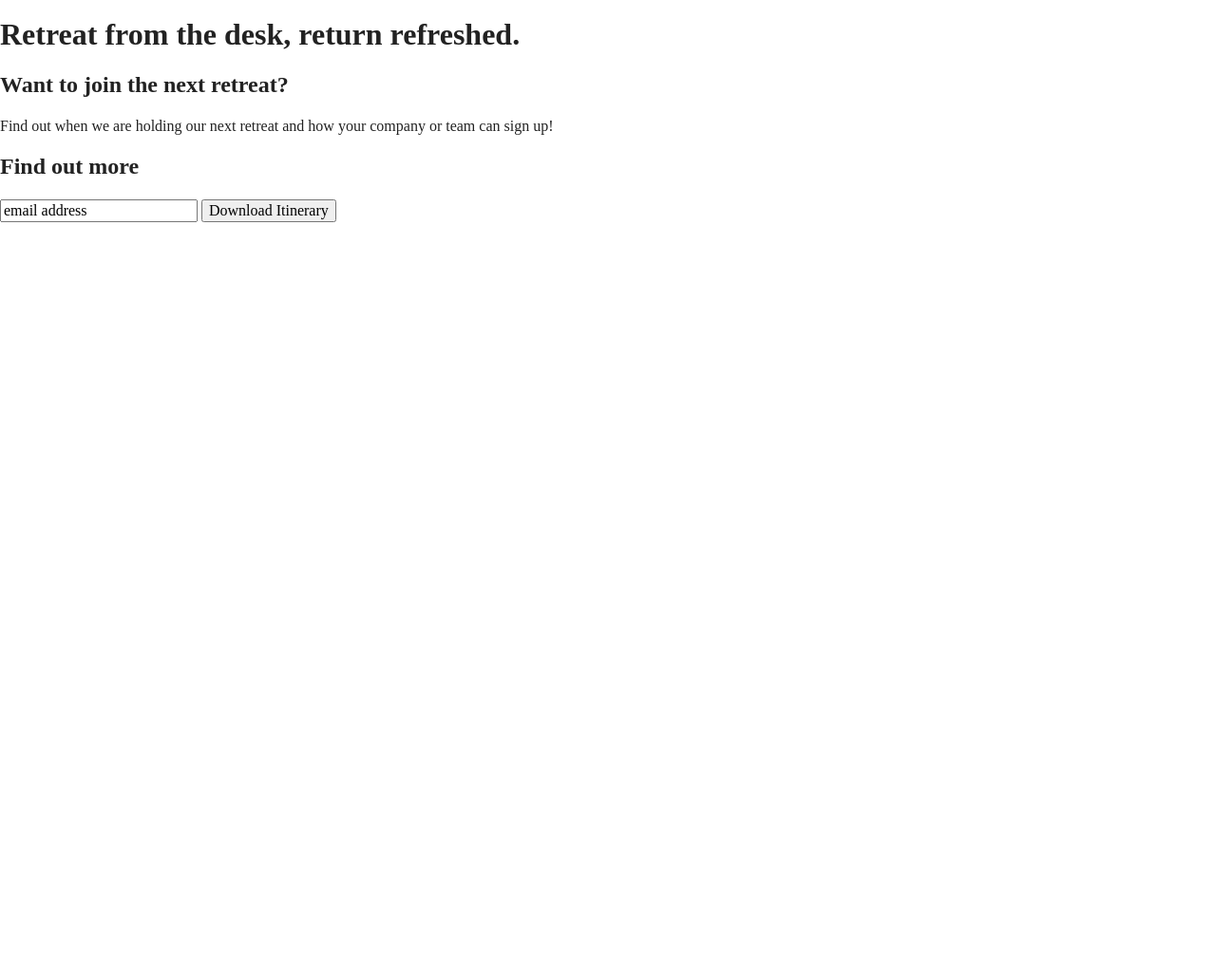
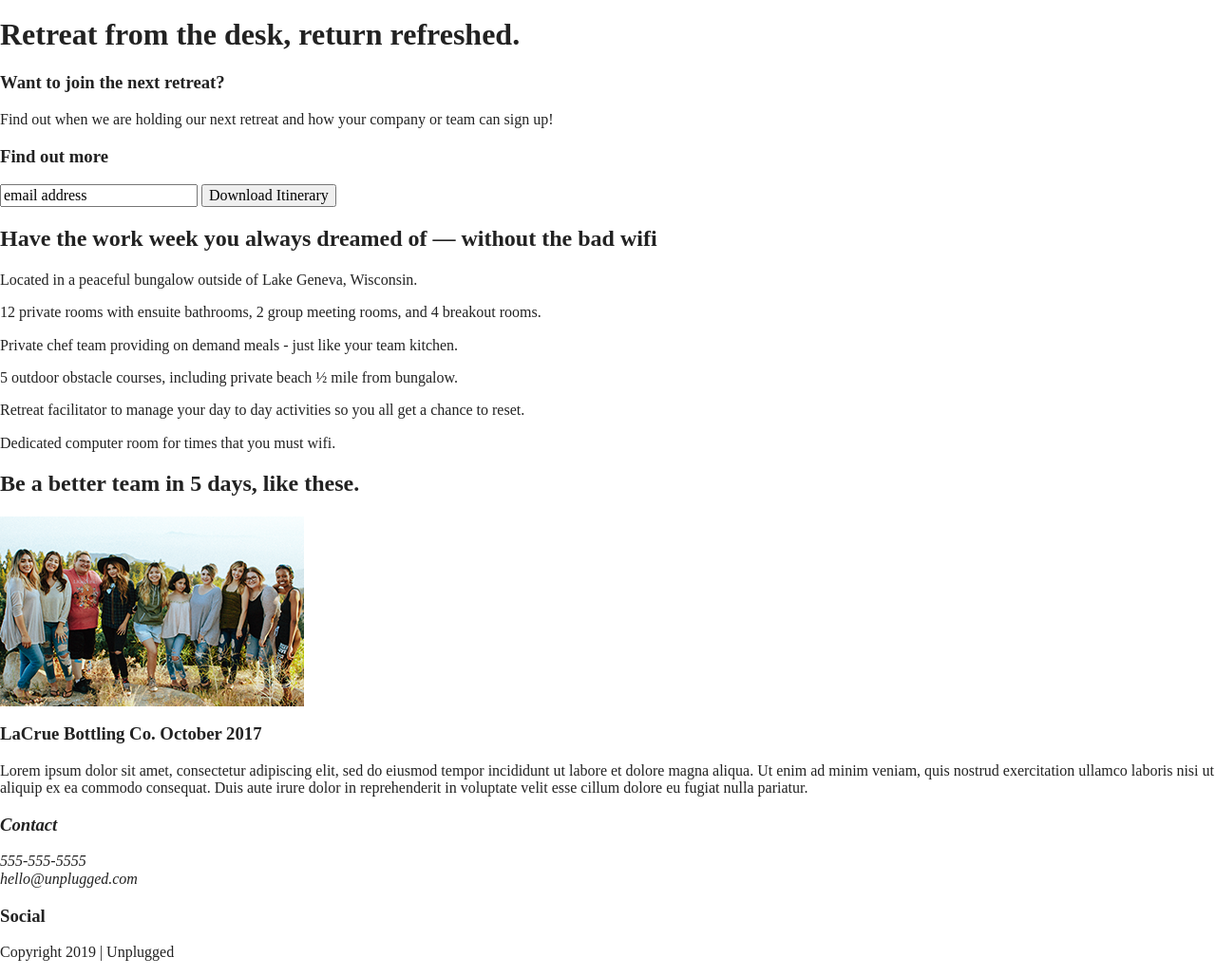
Before and after one commit to ErnestRoss/206-project-11, a website built with Parcel: page index.html in a window 1280 px wide. Shown: the part 612-1640 px from the top of the page at 95% size. Before the commit the page ends 862 px from the top, so only its background shows below. Built offline with nearby package versions, Linux system fonts and the light colour scheme.

Commit message:
Structure finalized

```diff
--- a/index.html
+++ b/index.html
@@ -50,13 +50,54 @@
 
     <aside>
       <div class="cta">
-        <h2>Want to join the next retreat?</h2>
+        <h3>Want to join the next retreat?</h3>
         <p>Find out when we are holding our next retreat and how your company or team can sign up!</p>
-        <h2>Find out more</h2>
+        <h3>Find out more</h3>
         <input type="text" name="name" value="email address">
         <input type="button" value="Download Itinerary">
       </div>
     </aside>
+
+    <section class="features">
+      <div class="content-wrapper">
+        <h2>Have the work week you always dreamed of — without the bad wifi</h2>
+        <article>
+          <p class="fontawesome-icon"></p>
+          <p class="features-item-description">Located in a peaceful bungalow outside of Lake Geneva, Wisconsin.</p>
+        </article>
+        <article>
+          <p class="fontawesome-icon"></p>
+          <p class="features-item-description">12 private rooms with ensuite bathrooms, 2 group meeting rooms, and 4 breakout rooms.</p>
+        </article>
+        <article>
+         <p class="fontawesome-icon"></p>
+         <p class="features-item-description">Private chef team providing on demand meals - just like your team kitchen.</p>
+        </article>
+        <article>
+          <p class="fontawesome-icon"></p>
+          <p class="features-item-description">5 outdoor obstacle courses, including private beach ½ mile from bungalow.</p>
+        </article>
+        <article>
+          <p class="fontawesome-icon"></p>
+          <p class="features-item-description">Retreat facilitator to manage your day to day activities so you all get a chance to reset.</p>
+        </article>
+        <article>
+          <p class="fontawesome-icon"></p>
+          <p class="features-item-description">Dedicated computer room for times that you must wifi.</p>
+        </article>
+      </div>
+    </section>
+
+    <section class="reviews">
+      <div class="content-wrapper">
+        <h2>Be a better team in 5 days, like these.</h2>
+        <img src="img\team320.png">
+        <h3>LaCrue Bottling Co. October 2017</h3>
+        <p>Lorem ipsum dolor sit amet, consectetur adipiscing elit, sed do eiusmod tempor incididunt ut labore et dolore magna aliqua. Ut enim ad minim veniam, quis nostrud exercitation ullamco laboris nisi ut aliquip ex ea commodo consequat. Duis aute irure dolor in reprehenderit in voluptate velit esse cillum dolore eu fugiat nulla pariatur.</p>
+      </div>
+    </section>
+
+
 
   </main> <!-- main wrapper -->
 
@@ -65,10 +106,12 @@
       <div class="footer-content">
         <div class="contact">
           <address>
-
+            <h3>Contact</h3>
+            <p>555-555-5555<br>hello@unplugged.com</p>
           </address>
         </div>
         <div class="social">
+          <h3>Social</h3>
           <div class="social-icons">
             <p><a href="https://www.facebook.com/yoursite" target="_blank"></a></p>
             <p><a href="https://www.twitter.com/yoursite" target="_blank"></a></p>
@@ -80,6 +123,7 @@
     </div> <!--footer content-wrapper ends-->
 
   <div class="copyright">
+    <p>Copyright 2019  |  Unplugged</p>
   </div>
   </footer>
 
```
Also changed, not shown: img/campsite360.png (added), img/campsite768.png (added), img/team312.png (added), img/team320.png (added), img/team460@2x.png (added), 1 other file. Lines whose indentation alone changed are shown as unchanged.
